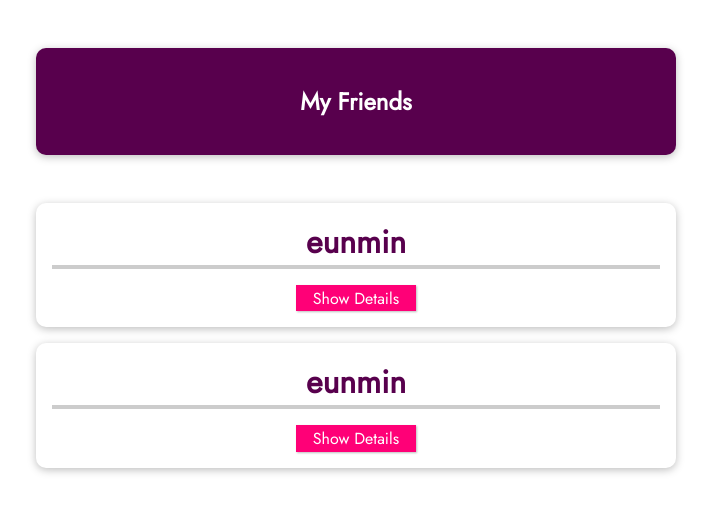
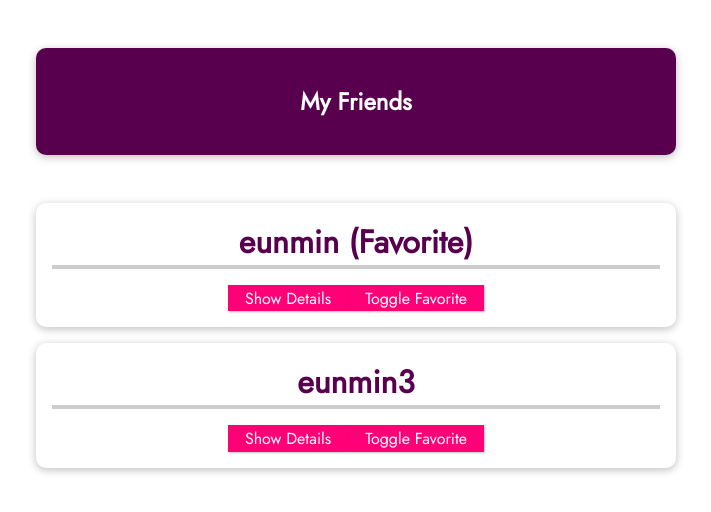
Before and after one commit to babyazalea/vue-first-app, a Vue app: page / in a window 1280 px wide. Shown: the top 512 px of the page, without its empty margins (284-995 px from the left). Built offline with nearby package versions, Linux system fonts and the light colour scheme.

Commit message:
using Component with Props

```diff
--- a/src/App.vue
+++ b/src/App.vue
@@ -4,8 +4,17 @@
       <h1>My Friends</h1>
     </header>
     <ul>
-      <friend-contact></friend-contact>
-      <friend-contact></friend-contact>
+      <friend-contact
+        name="eunmin"
+        phone-number="0101010"
+        email-address="test@test.com"
+        is-favorite="1"
+      ></friend-contact>
+      <friend-contact
+        name="eunmin3"
+        phone-number="01010103"
+        email-address="test3@test3.com"
+      ></friend-contact>
     </ul>
   </section>
 </template>
--- a/src/components/FriendContact.vue
+++ b/src/components/FriendContact.vue
@@ -1,18 +1,44 @@
 <template>
   <li>
-    <h2>{{ friend.name }}</h2>
+    <h2>{{ name }} {{ friendIsFavorite === "1" ? "(Favorite)" : "" }}</h2>
     <button @click="toggleDetails">
       {{ detailsAreVisible ? "Hide" : "Show" }} Details
     </button>
+    <button @click="toggleFavorite">
+      Toggle Favorite
+    </button>
     <ul v-if="detailsAreVisible">
-      <li><strong>Phone: </strong>{{ friend.phone }}</li>
-      <li><strong>Email: </strong>{{ friend.email }}</li>
+      <li><strong>Phone: </strong>{{ phoneNumber }}</li>
+      <li><strong>Email: </strong>{{ emailAddress }}</li>
     </ul>
   </li>
 </template>
 
 <script>
 export default {
+  // props: ["name", "phoneNumber", "emailAddress", "isFavorite"],
+  props: {
+    name: {
+      type: String,
+      required: true,
+    },
+    phoneNumber: {
+      type: String,
+      required: true,
+    },
+    emailAddress: {
+      type: String,
+      required: true,
+    },
+    isFavorite: {
+      type: String,
+      required: false,
+      default: "0",
+      validator: function(value) {
+        return value === "1" || value === "0";
+      },
+    },
+  },
   data() {
     return {
       detailsAreVisible: false,
@@ -22,12 +48,20 @@
         phone: "101010",
         email: "test@test.com",
       },
+      friendIsFavorite: this.isFavorite,
     };
   },
   methods: {
     toggleDetails() {
       this.detailsAreVisible = !this.detailsAreVisible;
     },
+    toggleFavorite() {
+      if (this.friendIsFavorite === "1") {
+        this.friendIsFavorite = "0";
+      } else {
+        this.friendIsFavorite = "1";
+      }
+    },
   },
 };
 </script>
```
